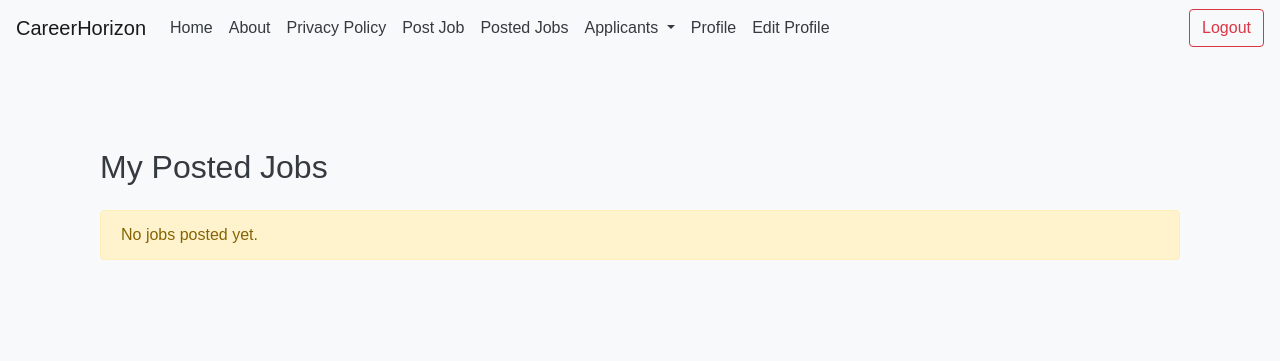
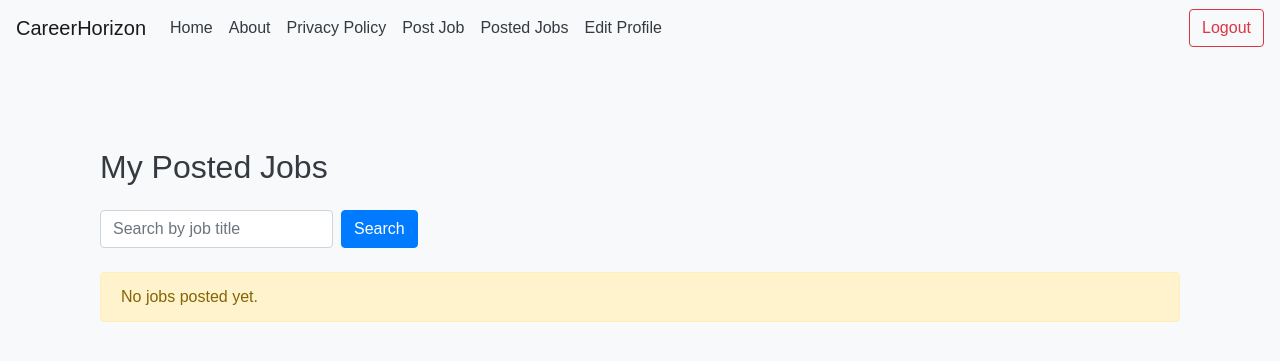
Before and after one commit to Ismat-Samadov/eploy, a Django app: page /jobs/hr-dashboard/ in a window 1280 px wide. Shown: the top 361 px of the page. Run offline with Django 5.2, Linux system fonts and the light colour scheme; the visitor is signed in with stand-in values (Sample User, id 1); data that the repository does not hold is empty; some libraries are stand-ins or nearby versions.

Commit message:
updated hr base

```diff
--- a/jobs/templates/jobs/base.html
+++ b/jobs/templates/jobs/base.html
@@ -71,19 +71,6 @@
                         <li class="nav-item">
                             <a class="nav-link" href="{% url 'hr_dashboard' %}">Posted Jobs</a>
                         </li>
-                        <!-- Dropdown for HR to see each job and applicants -->
-                        <li class="nav-item dropdown">
-                            <a class="nav-link dropdown-toggle" href="#" id="navbarDropdown" role="button" data-toggle="dropdown" aria-haspopup="true" aria-expanded="false">
-                                Applicants
-                            </a>
-                            <div class="dropdown-menu" aria-labelledby="navbarDropdown">
-                                {% for job in user.job_posts.all %}
-                                    <a class="dropdown-item" href="{% url 'hr_applicants' job.id %}">{{ job.title }}</a>
-                                {% empty %}
-                                    <span class="dropdown-item">No jobs posted</span>
-                                {% endfor %}
-                            </div>
-                        </li>
                     {% elif user.user_type == 'Candidate' %}
                         <li class="nav-item">
                             <a class="nav-link" href="{% url 'user_dashboard' %}">Applied Jobs</a>
@@ -92,9 +79,6 @@
                             <a class="nav-link" href="{% url 'parse_cv_page' %}">Parse CV</a>
                         </li>
                     {% endif %}
-                    <li class="nav-item">
-                        <a class="nav-link" href="{% url 'user_profile' %}">Profile</a>
-                    </li>
                     <li class="nav-item">
                         <a class="nav-link" href="{% url 'edit_profile' %}">Edit Profile</a>
                     </li>
--- a/jobs/templates/jobs/hr_dashboard.html
+++ b/jobs/templates/jobs/hr_dashboard.html
@@ -3,6 +3,12 @@
 {% block content %}
 <section class="container mt-5">
     <h2 class="mb-4">My Posted Jobs</h2>
+
+    <!-- Search Form -->
+    <form method="get" action="{% url 'hr_dashboard' %}" class="form-inline mb-4">
+        <input type="text" name="q" class="form-control mr-2" placeholder="Search by job title" value="{{ search_query }}">
+        <button type="submit" class="btn btn-primary">Search</button>
+    </form>
 
     {% if messages %}
         {% for message in messages %}
@@ -39,8 +45,8 @@
         <div class="pagination mt-4">
             <span class="step-links">
                 {% if jobs.has_previous %}
-                    <a href="?jobs_page=1" class="btn btn-outline-primary">&laquo; first</a>
-                    <a href="?jobs_page={{ jobs.previous_page_number }}" class="btn btn-outline-primary">previous</a>
+                    <a href="?jobs_page=1&q={{ search_query }}" class="btn btn-outline-primary">&laquo; first</a>
+                    <a href="?jobs_page={{ jobs.previous_page_number }}&q={{ search_query }}" class="btn btn-outline-primary">previous</a>
                 {% endif %}
 
                 <span class="current">
@@ -48,8 +54,8 @@
                 </span>
 
                 {% if jobs.has_next %}
-                    <a href="?jobs_page={{ jobs.next_page_number }}" class="btn btn-outline-primary">next</a>
-                    <a href="?jobs_page={{ jobs.paginator.num_pages }}" class="btn btn-outline-primary">last &raquo;</a>
+                    <a href="?jobs_page={{ jobs.next_page_number }}&q={{ search_query }}" class="btn btn-outline-primary">next</a>
+                    <a href="?jobs_page={{ jobs.paginator.num_pages }}&q={{ search_query }}" class="btn btn-outline-primary">last &raquo;</a>
                 {% endif %}
             </span>
         </div>
--- a/jobs/templates/jobs/post_job.html
+++ b/jobs/templates/jobs/post_job.html
@@ -8,7 +8,6 @@
     <div class="post-job-container">
         <!-- <div class="circle circle-one"></div> -->
         <div class="form-container">
-            <img src="{% static 'images/illustration.png' %}" alt="illustration" class="illustration" />
             <h1 class="opacity">Post a Job</h1>
             <form method="post">
                 {% csrf_token %}
--- a/jobs/views.py
+++ b/jobs/views.py
@@ -153,11 +153,12 @@ def hr_dashboard(request):
     if request.user.user_type != 'HR':
         return HttpResponseForbidden("You are not authorized to view this page.")
 
-    # Fetch jobs posted by the logged-in HR user
+    # Search functionality
+    search_query = request.GET.get('q', '')
     jobs = JobPost.objects.filter(posted_by=request.user, deleted=False)
 
-    # Check if jobs are being fetched
-    print(f"Jobs found: {jobs.count()}")  # Debugging: Check if jobs are found
+    if search_query:
+        jobs = jobs.filter(title__icontains=search_query)
 
     # Pagination setup
     jobs_page = request.GET.get('jobs_page', 1)
@@ -169,8 +170,7 @@ def hr_dashboard(request):
     except EmptyPage:
         jobs = jobs_paginator.page(jobs_paginator.num_pages)
 
-    return render(request, 'jobs/hr_dashboard.html', {'jobs': jobs})
-
+    return render(request, 'jobs/hr_dashboard.html', {'jobs': jobs, 'search_query': search_query})
 
 
 
```
